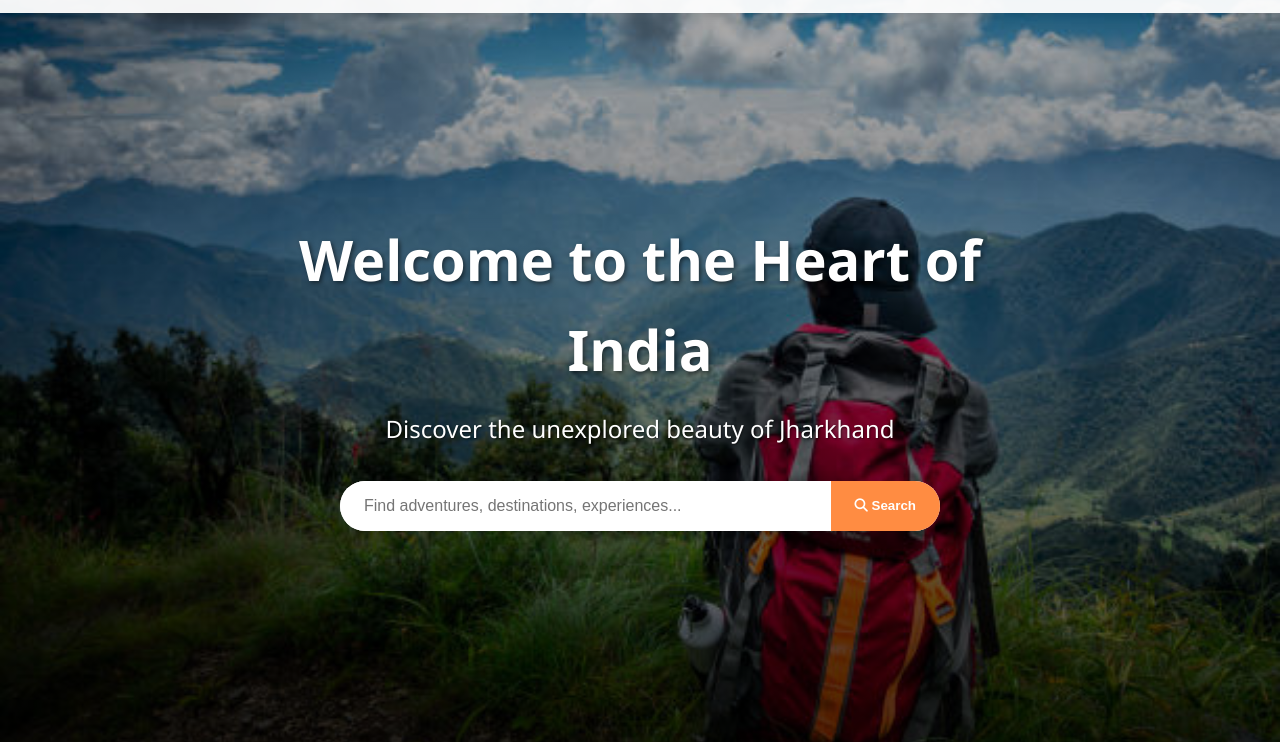
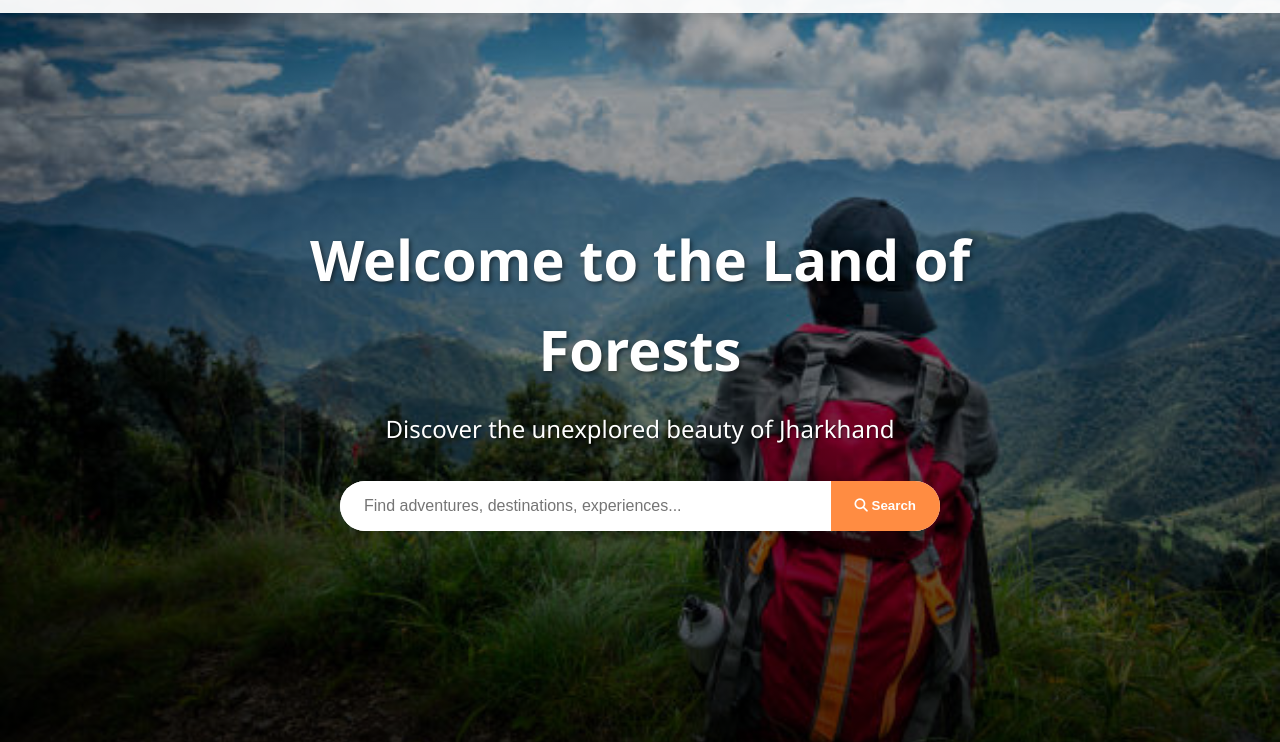
Before and after one commit to shivamicy1-stack/jharkhandtourism, a plain HTML site: page index.html in a window 1280 px wide. Shown: the part 97-839 px from the top of the page. Drawn offline with Linux system fonts and the light colour scheme.

Commit message:
Update index.html

```diff
--- a/index.html
+++ b/index.html
@@ -41,7 +41,7 @@
                 <!-- <video autoplay muted loop playsinline><source src="assets/videos/hero-background.mp4" type="video/mp4"></video> -->
             </div>
             <div class="hero-content">
-                <h1>Welcome to the Heart of India</h1>
+                <h1>Welcome to the Land of Forests</h1>
                 <p>Discover the unexplored beauty of Jharkhand</p>
                 <div class="search-bar">
                     <input type="text" placeholder="Find adventures, destinations, experiences...">
@@ -158,4 +158,5 @@
 
     <script src="script.js"></script>
 </body>
+
 </html>
```
